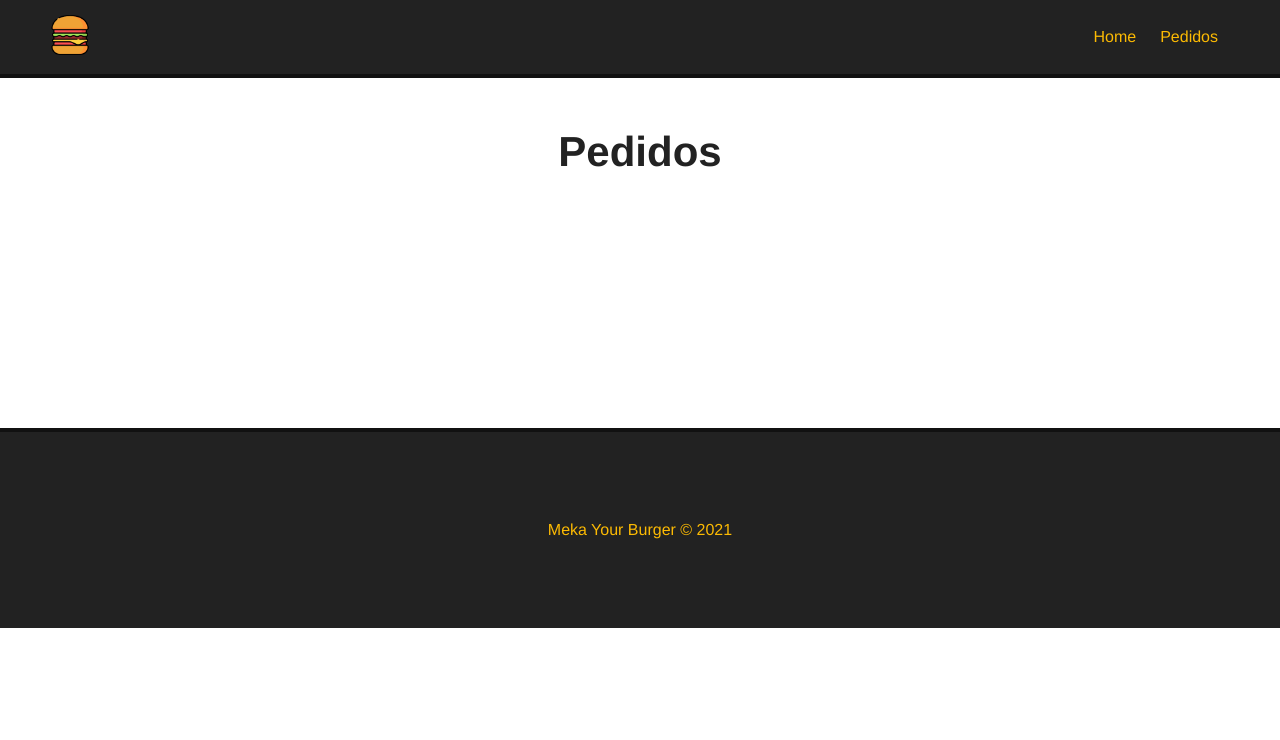
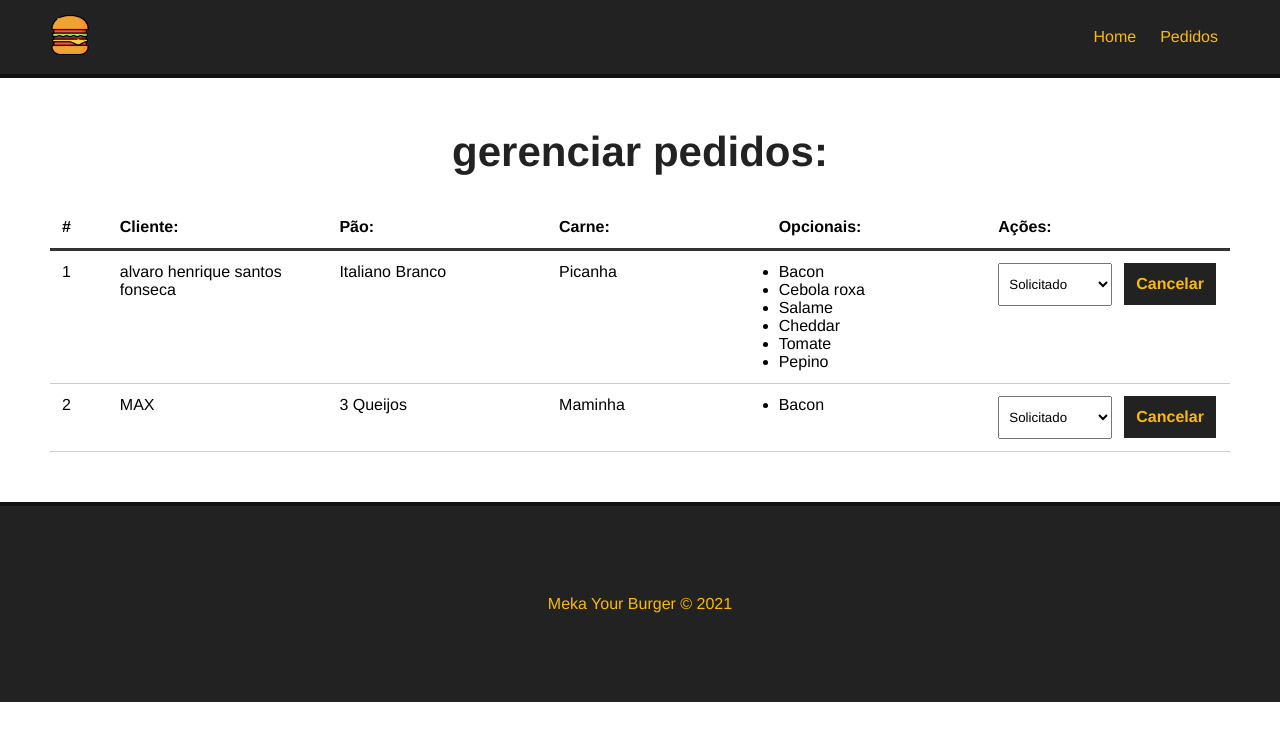
Before and after one commit to AlvaroHSFonseca/monte_seu_hambuguer, a Vue app: page /pedidos in a window 1280 px wide. Shown: the top 740 px of the page. Built offline with nearby package versions, Linux system fonts and the light colour scheme; data requests are answered from the project's data file.

Commit message:
Tabela de pedidos e status

```diff
--- a/db/db.json
+++ b/db/db.json
@@ -77,5 +77,31 @@
       "tipo": "Finalizado"
     }
   ],
-  "burgers": []
+  "burgers": [
+    {
+      "nome": "alvaro henrique santos fonseca",
+      "carne": "Picanha",
+      "pao": "Italiano Branco",
+      "opcionais": [
+        "Bacon",
+        "Cebola roxa",
+        "Salame",
+        "Cheddar",
+        "Tomate",
+        "Pepino"
+      ],
+      "status": "Solicitado",
+      "id": 1
+    },
+    {
+      "nome": "MAX",
+      "carne": "Maminha",
+      "pao": "3 Queijos",
+      "opcionais": [
+        "Bacon"
+      ],
+      "status": "Solicitado",
+      "id": 2
+    }
+  ]
 }
--- a/src/components/BurgerForm.vue
+++ b/src/components/BurgerForm.vue
@@ -1,39 +1,57 @@
 <template>
   <div>
+    <Message :msg="msg" v-show="msg" />
     <p>Burger form component</p>
     <div>
       <form id="burger-form" @submit="createBurger">
         <div class="input-container">
           <label for="nome">Nome do cliente</label>
-                    <input type="text" id="nome" name="nome" v-model="nome" placeholder="Digite seu nome">
+          <input
+            type="text"
+            id="nome"
+            name="nome"
+            v-model="nome"
+            placeholder="Digite seu nome"
+          />
         </div>
         <div class="input-container">
           <label for="pao">Escolha o pão:</label>
           <select name="pao" id="pao" v-model="pao">
-                        <option value="">Selecione o seu pão</option>
+            <option :value="null" disabled selected>Selecione o seu pão</option>
             <option v-for="pao in paes" :key="pao.id" :value="pao.tipo">
-                            {{pao.tipo}}
+              {{ pao.tipo }}
             </option>
           </select>
         </div>
         <div class="input-container">
           <label for="carne">Escolha a carne:</label>
           <select name="carne" id="carne" v-model="carne">
-                        <option value="">Selecione o tipo de carne</option>
+            <option :value="null" disabled selected>Selecione o tipo de carne</option>
             <option v-for="carne in carnes" :key="carne.id" :value="carne.tipo">
-                            {{carne.tipo}}
+              {{ carne.tipo }}
             </option>
           </select>
         </div>
         <div id="opcionais-container" class="input-container">
-                    <label id="opcionais-title" for="opcionais">Selecione os opcionais:</label>
-                    <div class="checkbox-container" v-for="opcional in opcionaisdata" :key="opcional.id">
-                        <input type="checkbox" name="opcionais" v-model="opcionais" :value="opcional.tipo">
+          <label id="opcionais-title" for="opcionais"
+            >Selecione os opcionais:</label
+          >
+          <div
+            class="checkbox-container"
+            v-for="opcional in opcionaisdata"
+            :key="opcional.id"
+          >
+            <input
+              type="checkbox"
+              name="opcionais"
+              v-model="opcionais"
+              :value="opcional.tipo"
+            />
             <span>{{ opcional.tipo }}</span>
           </div>
         </div>
         <div class="input-container">
-                    <input type="submit" class="submit-btn" value="Criar meu burger">
+          <input type="submit" class="submit-btn" value="Criar meu burger" />
         </div>
       </form>
     </div>
@@ -41,64 +59,66 @@
 </template>
 
 <script>
+import Message from "./Message.vue"
 export default {
   name: "BurgerForm",
+  components: {
+    Message
+  },
   data() {
     return {
       paes: null,
       carnes: null,
-                opcionaisdata:null,
+      opcionaisdata: null,
       nome: null,
       pao: null,
       carne: null,
       opcionais: [],
-                msg: null
-            }
+      msg: null,
+    };
   },
   methods: {
     async getIngredientes() {
-
       const req = await fetch("http://localhost:3000/ingredientes");
       const data = await req.json();
 
       this.paes = data.paes;
       this.carnes = data.carnes;
-                this.opcionaisdata = data.opcionais
-
+      this.opcionaisdata = data.opcionais;
     },
     async createBurger(e) {
-
       e.preventDefault();
 
       const data = {
         nome: this.nome,
         carne: this.carne,
         pao: this.pao,
-                    opcinais: Array.from(this.opcionais),
-                    status: "Solicitado"
-                }
+        opcionais: Array.from(this.opcionais),
+        status: "Solicitado",
+      };
 
       const dataJson = JSON.stringify(data);
 
       const req = await fetch("http://localhost:3000/burgers", {
         method: "POST",
         headers: { "Content-Type": "application/json" },
-                    body: dataJson
+        body: dataJson,
       });
 
       const res = await req.json();
 
-                console.log(res)
-            }
+      this.msg = `Pedido N° ${res.id} realizado com sucesso`;
+
+      setTimeout(() => this.msg = "", 3000)
+    },
   },
   mounted() {
-            this.getIngredientes()
-        }
-    }
+    this.getIngredientes();
+  },
+};
 </script>
 
 <style scoped>
-
 #burger-form {
   max-width: 400px;
   margin: 0 auto;
@@ -115,10 +135,11 @@
   margin-bottom: 15px;
   color: #222;
   padding: 5px 10px;
-        border-left: 4px solid #FCBA03;
+  border-left: 4px solid #fcba03;
 }
 
-    input, select {
+input,
+select {
   padding: 5px 10px;
   width: 300px;
 }
@@ -151,19 +172,18 @@
 
 .submit-btn {
   background-color: #222;
-        color: #FCBA03;
+  color: #fcba03;
   font-weight: bold;
   border: 2px solid #222;
-        padding:  10px;
+  padding: 10px;
   font-size: 16px;
   margin: 0 auto;
   cursor: pointer;
-        transition: .5s;
+  transition: 0.5s;
 }
 
 .submit-btn:hover {
   background-color: transparent;
   color: #222;
 }
-
 </style>
--- /dev/null
+++ b/src/components/Dashboard.vue
@@ -0,0 +1,133 @@
+<template>
+    <div id="burger-table">
+        <div>
+            <div id="burger-table-heading">
+                <div class="order-id">#</div>
+                <div>Cliente:</div>
+                <div>Pão:</div>
+                <div>Carne:</div>
+                <div>Opcionais:</div>
+                <div>Ações:</div>
+            </div>
+        </div>
+        <div id="burger-table-rows">
+            <div class="burger-table-row" v-for="burger in burgers" :key="burger.id">
+                <div class="order-number">{{ burger.id }}</div>
+                <div>{{ burger.nome }}</div>
+                <div>{{ burger.pao }}</div>
+                <div>{{ burger.carne }}</div>
+                <div>
+                    <ul>
+                        <li v-for="(opcional, index) in burger.opcionais" :key="index">
+                            {{ opcional }}
+                        </li>
+                    </ul>
+                </div>
+                <div>
+                    <select name="status" class="status">
+                        <option value="">Selecione</option>
+                        <option v-for="s in status" :key="s.id" value="s.tipo" :selected="burger.status == s.tipo">
+                            {{ s.tipo }}
+                        </option>
+                    </select>
+                    <button class="delete-btn">Cancelar</button>
+                </div>
+            </div>
+        </div>
+    </div>
+</template>
+
+<script>
+    export default {
+        name: "Dashboard",
+        data() {
+            return {
+                burgers: null,
+                burger_id: null,
+                status: []
+            }
+        },
+        methods: {
+            async getPedidos() {
+
+                const req = await fetch("http://localhost:3000/burgers");
+
+                const data = await req.json();
+
+                this.burgers = data;
+
+                this.getStatus();
+            },
+            async getStatus() {
+
+                const req = await fetch("http://localhost:3000/status")
+
+                const data = await req.json();
+
+                this.status = data;
+            }
+        },
+        mounted() {
+            this.getPedidos();
+        }
+    }
+</script>
+
+<style scoped>
+    #burger-table {
+        max-width: 1200px;
+        margin: 0 auto;
+    }
+
+    #burger-table-heading,
+    #burger-table-rows,
+    .burger-table-row{
+        display: flex;
+        flex-wrap: wrap;
+    }
+
+    #burger-table-heading {
+        font-weight: bold;
+        padding: 12px;
+        border-bottom: 3px solid #333;
+    }
+
+    #burger-table-heading div,
+    .burger-table-row div{
+        width: 19%;
+    }
+
+    .burger-table-row {
+        width: 100%;
+        padding: 12px;
+        border-bottom: 1px solid #CCC;
+    }
+
+    #burger-table-heading .order-id,
+    .burger-table-row .order-number {
+        width: 5%;
+    }
+
+    select {
+        padding: 12px 6px;
+        margin-right: 12px;
+    }
+
+    .delete-btn {
+        background-color: #222;
+        color: #FCBA03;
+        font-weight: bold;
+        border: 2px solid #222;
+        padding: 10px;
+        font-size: 16px;
+        margin: 0 auto;
+        cursor: pointer;
+        transition: 0.5s;
+    }
+
+    .delete-btn:hover {
+        background-color: transparent;
+        color: #222;
+    }
+
+</style>
--- /dev/null
+++ b/src/components/Message.vue
@@ -0,0 +1,26 @@
+<template>
+    <div class="message-container">
+        <p>{{ msg }}</p>
+    </div>
+</template>
+
+<script>
+    export default {
+        name: "Message",
+        props: {
+            msg: String
+        }
+    }
+</script>
+
+<style scoped>
+    .message-container {
+        color: #004085;
+        background-color: #CCE5FF;
+        border: 2px solid #88DAFF;
+        border-radius: 5px;
+        padding: 10px;
+        max-width: 400px;
+        margin: 30px auto;
+    }
+</style>
--- a/src/views/Pedidos.vue
+++ b/src/views/Pedidos.vue
@@ -1,5 +1,20 @@
 <template>
   <div class="main-container">
-    <h1>Pedidos</h1>
+      <h1>gerenciar pedidos:</h1>
+      <Dashboard />
   </div>
 </template>
+
+<script>
+  import Dashboard from '../components/Dashboard.vue'
+  export default {
+      name: "Pedidos",
+      components: {
+          Dashboard
+      }
+  }
+</script>
+
+<style>
+
+</style>
```
Also changed, not shown: src/components/Pedidos.vue (added, +20 -0 lines). Lines whose indentation alone changed are shown as unchanged.
